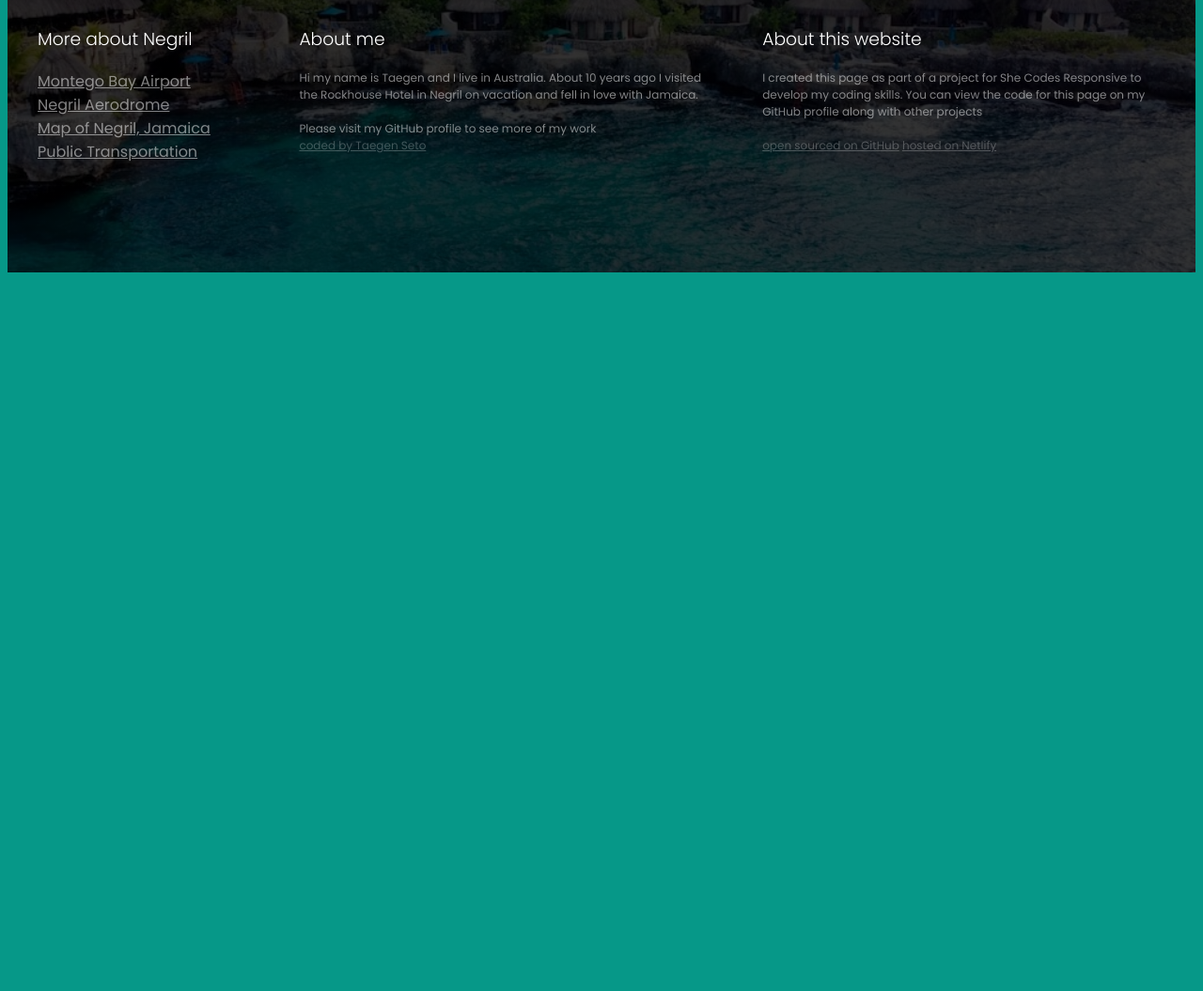
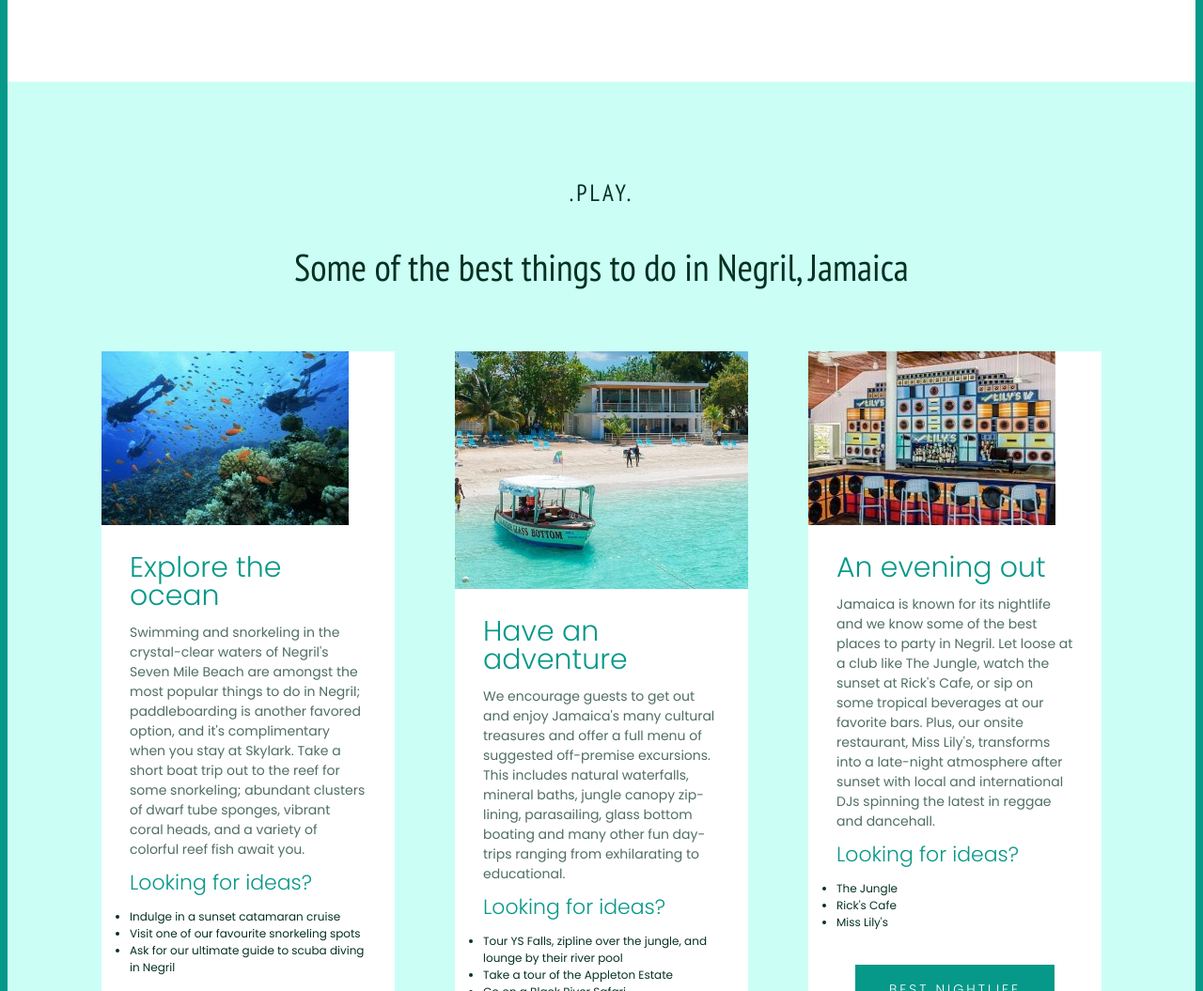
Before and after one commit to taegen-seto/travel-project, a plain HTML site: page index.html in a window 1280 px wide. Shown: the part 1745-2800 px from the top of the page at 94% size. Before the commit the page ends 2043 px from the top, so only its background shows below. Drawn offline with Linux system fonts and the light colour scheme; a web font is replaced by a local one.

Commit message:
added cards section content and styling

```diff
--- a/index.html
+++ b/index.html
@@ -57,6 +57,120 @@
               <br />
               All that's missing is you...
             </p>
+          </div>
+        </section>
+        <section class="secondary">
+          <h3 class="text-centre">.PLAY.</h3>
+          <h2 class="text-centre">
+            Some of the best things to do in Negril, Jamaica
+          </h2>
+
+          <div class="grid grid-3-columns">
+            <div class="card">
+              <div class="card-header">
+                <img
+                  src="images/snorkel.jpeg"
+                  alt="snorkel img"
+                  class="img-responsive"
+                />
+              </div>
+              <div class="card-body">
+                <h4>Explore the ocean</h4>
+                <p>
+                  Swimming and snorkeling in the crystal-clear waters of
+                  Negril's Seven Mile Beach are amongst the most popular things
+                  to do in Negril; paddleboarding is another favored option, and
+                  it's complimentary when you stay at Skylark. Take a short boat
+                  trip out to the reef for some snorkeling; abundant clusters of
+                  dwarf tube sponges, vibrant coral heads, and a variety of
+                  colorful reef fish await you.
+                </p>
+                <h5>Looking for ideas?</h5>
+                <ul>
+                  <li>Indulge in a sunset catamaran cruise</li>
+                  <li>Visit one of our favourite snorkeling spots</li>
+                  <li>Ask for our ultimate guide to scuba diving in Negril</li>
+                </ul>
+                <div class="card-footer">
+                  <a
+                    href="https://www.skylarknegril.com/blog/best-beaches-in-negril"
+                    class="btn"
+                    >6 secluded beaches</a
+                  >
+                </div>
+              </div>
+            </div>
+            <div class="card">
+              <div class="card-header">
+                <img
+                  src="images/adventure.jpeg"
+                  alt="boat img"
+                  class="img-responsive"
+                />
+              </div>
+              <div class="card-body">
+                <h4>Have an adventure</h4>
+                <p>
+                  We encourage guests to get out and enjoy Jamaica's many
+                  cultural treasures and offer a full menu of suggested
+                  off-premise excursions. This includes natural waterfalls,
+                  mineral baths, jungle canopy zip-lining, parasailing, glass
+                  bottom boating and many other fun day-trips ranging from
+                  exhilarating to educational.
+                </p>
+                <h5>Looking for ideas?</h5>
+                <ul>
+                  <li>
+                    Tour YS Falls, zipline over the jungle, and lounge by their
+                    river pool
+                  </li>
+                  <li>Take a tour of the Appleton Estate</li>
+                  <li>Go on a Black River Safari</li>
+                  <li>Visit the Blue Hole Mineral Spring</li>
+                </ul>
+                <div class="card-footer">
+                  <a
+                    href="https://www.skylarknegril.com/blog/best-restaurants-in-negril"
+                    class="btn"
+                    >Places to eat</a
+                  >
+                </div>
+              </div>
+            </div>
+            <div class="card">
+              <div class="card-header">
+                <img
+                  src="images/MissLilys.jpeg"
+                  alt="cafe img"
+                  class="img-responsive"
+                />
+              </div>
+              <div class="card-body">
+                <h4>An evening out</h4>
+                <p>
+                  Jamaica is known for its nightlife and we know some of the
+                  best places to party in Negril. Let loose at a club like The
+                  Jungle, watch the sunset at Rick's Cafe, or sip on some
+                  tropical beverages at our favorite bars. Plus, our onsite
+                  restaurant, Miss Lily's, transforms into a late-night
+                  atmosphere after sunset with local and international DJs
+                  spinning the latest in reggae and dancehall.
+                </p>
+                <h5>Looking for ideas?</h5>
+                <ul>
+                  <li>The Jungle</li>
+                  <li>Rick's Cafe</li>
+                  <li>Miss Lily's</li>
+                </ul>
+                <div class="card-footer">
+                  <a
+                    href="https://www.skylarknegril.com/blog/best-nightlife-bars-in-negril"
+                    class="btn"
+                    >Best nightlife bars</a
+                  >
+                </div>
+              </div>
+            </div>
           </div>
         </section>
       </main>
--- a/src/styles.css
+++ b/src/styles.css
@@ -7,9 +7,12 @@
   background-color: #069888;
 }
 section {
-  max-width: 1200px;
+  max-width: 100%;
   margin: 0 auto;
-  padding: 100px 0;
+  padding: 100px;
+}
+section.secondary {
+  background-color: #cbfff5;
 }
 header {
   background-image: linear-gradient(rgba(0, 0, 0, 0.3), rgba(0, 0, 0, 0.5)),
@@ -74,10 +77,35 @@
   margin: 0;
   color: #063121;
 }
+main h4 {
+  font-size: 30px;
+  font-weight: 300;
+  margin: 0;
+  line-height: 1;
+  color: #069888;
+}
+main h5 {
+  font-size: 22px;
+  font-weight: 300;
+  margin: 0;
+  line-height: 1;
+  color: #069888;
+}
 main p {
   font-size: 18px;
   color: #063121;
   opacity: 0.7;
+}
+main li {
+  font-size: 12px;
+  color: #063121;
+}
+ul {
+  padding: 0;
+}
+li {
+  margin: 0;
+  padding: 0;
 }
 footer {
   color: white;
@@ -94,9 +122,6 @@
   font-size: 12px;
   opacity: 0.5;
 }
-footer ul {
-  padding: 0;
-}
 footer li {
   list-style: none;
   margin: 0;
@@ -112,6 +137,7 @@
 }
 .img-responsive {
   max-width: 100%;
+  display: block;
 }
 .grid {
   display: grid;
@@ -122,6 +148,39 @@
 }
 .grid-3-columns-with-first-narrow {
   grid-template-columns: 1fr 2fr 2fr;
+}
+.grid-3-columns {
+  grid-template-columns: 1fr 1fr 1fr;
+}
+.text-centre {
+  text-align: center;
+}
+.card {
+  background-color: white;
+  margin: 30px 0;
+}
+.card-body {
+  padding: 30px;
+}
+.card-body p {
+  font-size: 14px;
+}
+
+.card-footer {
+  padding: 20px;
+}
+.btn {
+  display: block;
+  color: white;
+  font-weight: 300;
+  font-size: 14px;
+  line-height: 21px;
+  text-align: center;
+  letter-spacing: 3px;
+  text-transform: uppercase;
+  padding: 16px;
+  background-color: #069888;
+  text-decoration: none;
 }
 @media (max-width: 960px) {
   header {
```
Also changed, not shown: images/MissLilys.jpeg (added), images/adventure.jpeg (added), images/croc.jpeg (added), images/snorkel.jpeg (added).
